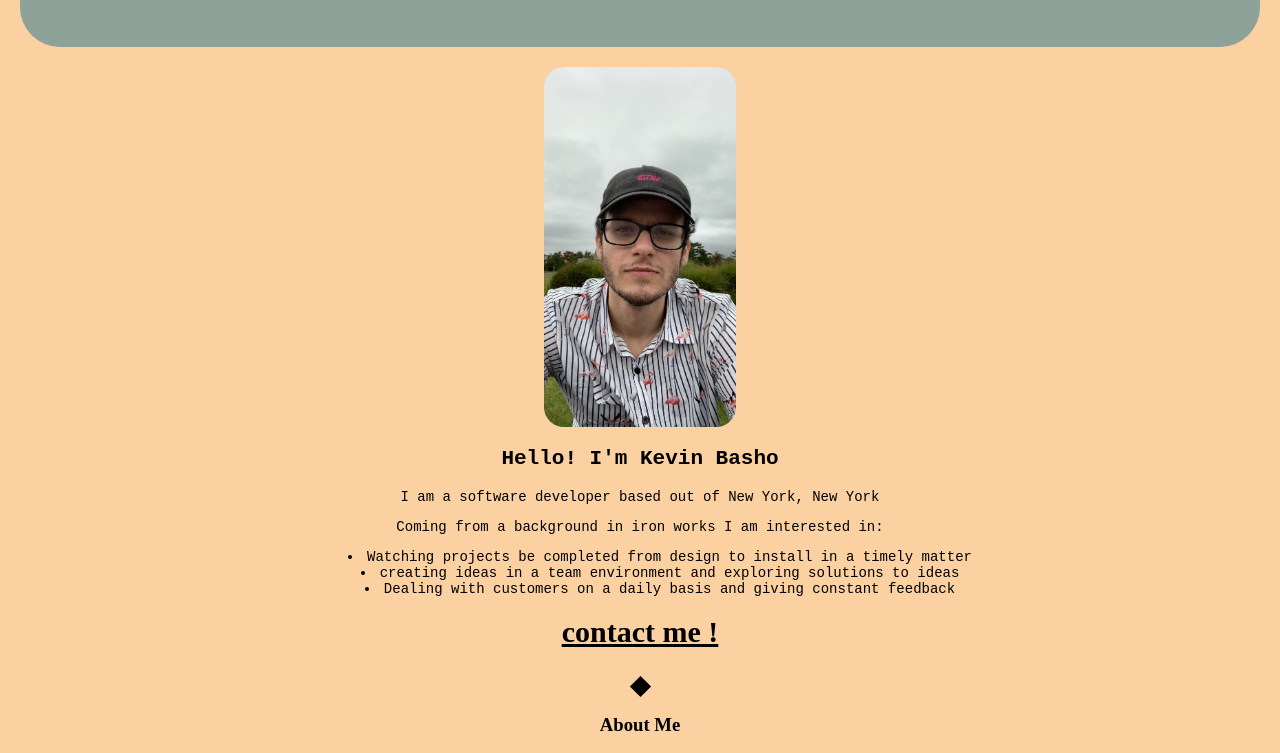
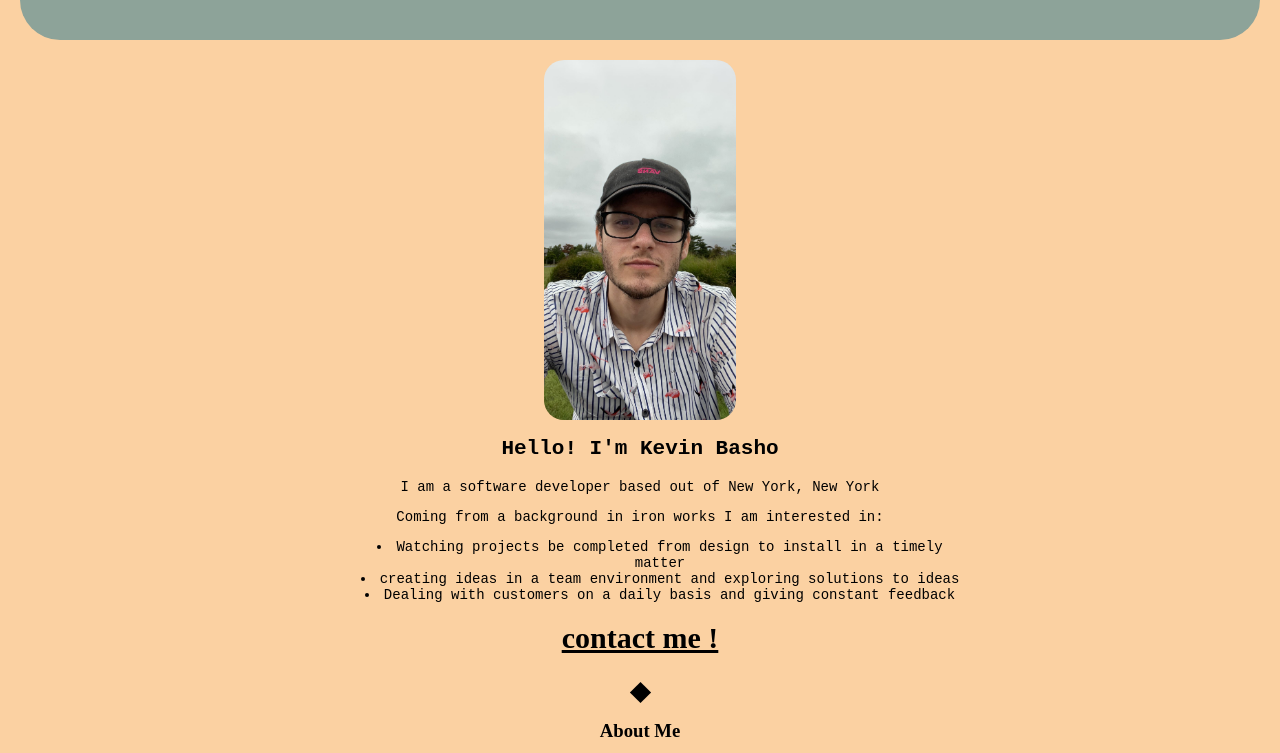
Before and after one commit to K-Basho/Web-Portfolio-Thinkful, a plain HTML site: page index.html in a window 1280 px wide. Shown: the part 140-893 px from the top of the page. Drawn offline with nearby package versions, Linux system fonts and the light colour scheme.

Commit message:
Update style.css
Changed "wrapper" properties so that the text didn't stretch to both ends of the screen

```diff
--- a/style.css
+++ b/style.css
@@ -12,7 +12,8 @@
 .wrapper{
   text-align: center;
   font-family: 'Courier New', Courier, monospace;
-  margin: 20px;
+  margin: 0 auto;
+  width: 50%;
   font-size: 14px;
   position:static;
   list-style-position:inside;
```
